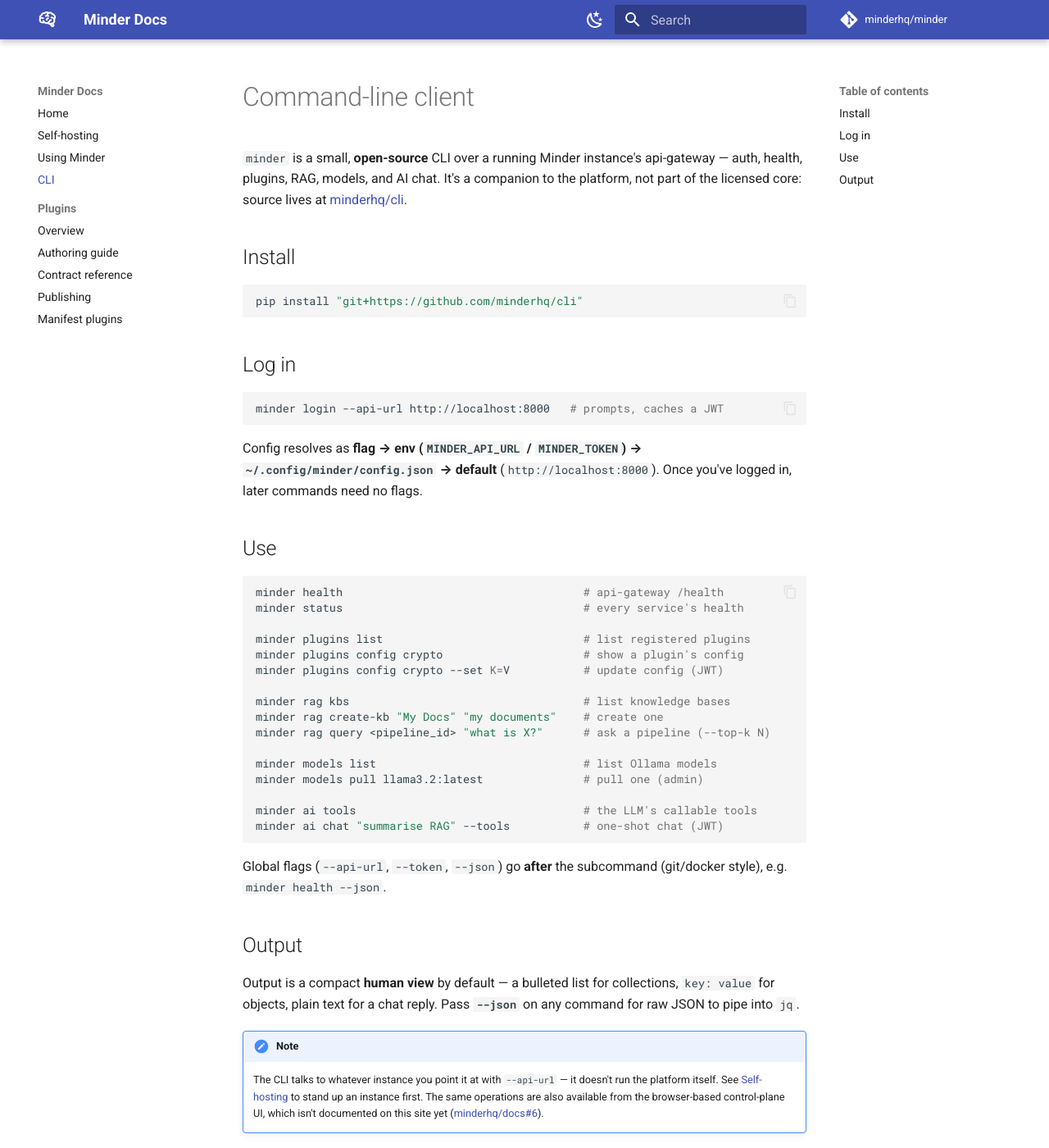
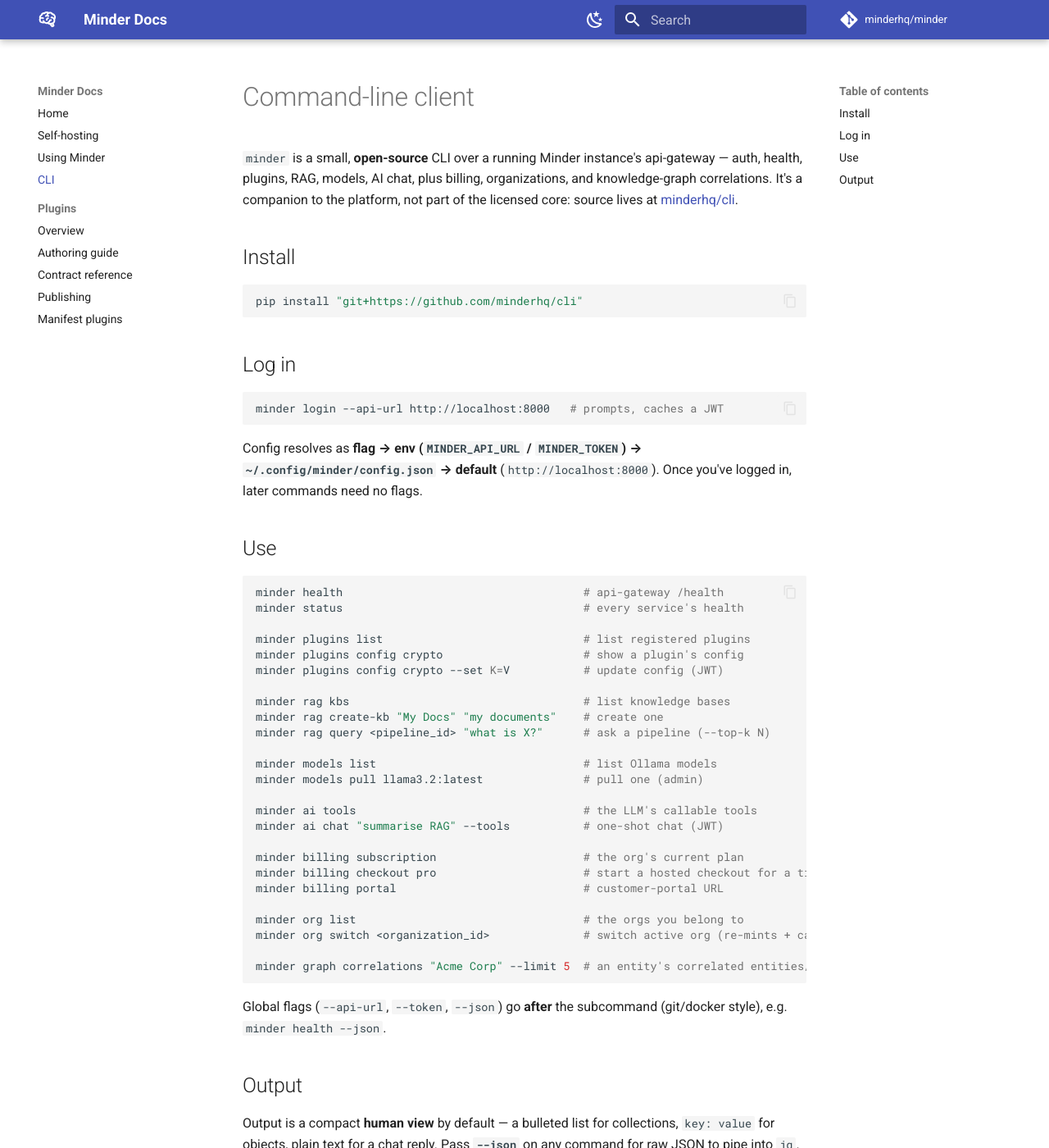
Before and after one commit to minderhq/docs, an MkDocs documentation site: the page built from docs/cli.md, in a window 1280 px wide and 1400 px high. Shown: the whole window at 82% size. Built offline with MkDocs 1.6.1 and Material for MkDocs 9.7.7, drawn with Linux system fonts in a browser that asks for light colours; comment, search, counter and statistics services are not loaded.

Commit message:
docs(cli): document the billing, org, and graph commands
cli#10/#11 shipped `minder billing`, `minder org`, and `minder graph
correlations`, and the CLI's own README documents them, but this public
docs site's cli.md still only listed the original login/health/plugins/
rag/models/ai surface — a reader following this page alone wouldn't know
these commands exist.

````diff
--- a/docs/cli.md
+++ b/docs/cli.md
@@ -1,8 +1,9 @@
 # Command-line client
 
 `minder` is a small, **open-source** CLI over a running Minder instance's
-api-gateway — auth, health, plugins, RAG, models, and AI chat. It's a companion
-to the platform, not part of the licensed core: source lives at
+api-gateway — auth, health, plugins, RAG, models, AI chat, plus billing,
+organizations, and knowledge-graph correlations. It's a companion to the
+platform, not part of the licensed core: source lives at
 [minderhq/cli](https://github.com/minderhq/cli).
 
 ## Install
@@ -40,6 +41,15 @@ minder models pull llama3.2:latest               # pull one (admin)
 
 minder ai tools                                  # the LLM's callable tools
 minder ai chat "summarise RAG" --tools           # one-shot chat (JWT)
+
+minder billing subscription                      # the org's current plan
+minder billing checkout pro                      # start a hosted checkout for a tier
+minder billing portal                            # customer-portal URL
+
+minder org list                                  # the orgs you belong to
+minder org switch <organization_id>              # switch active org (re-mints + caches JWT)
+
+minder graph correlations "Acme Corp" --limit 5  # an entity's correlated entities/signals
 ```
 
 Global flags (`--api-url`, `--token`, `--json`) go **after** the subcommand
````
